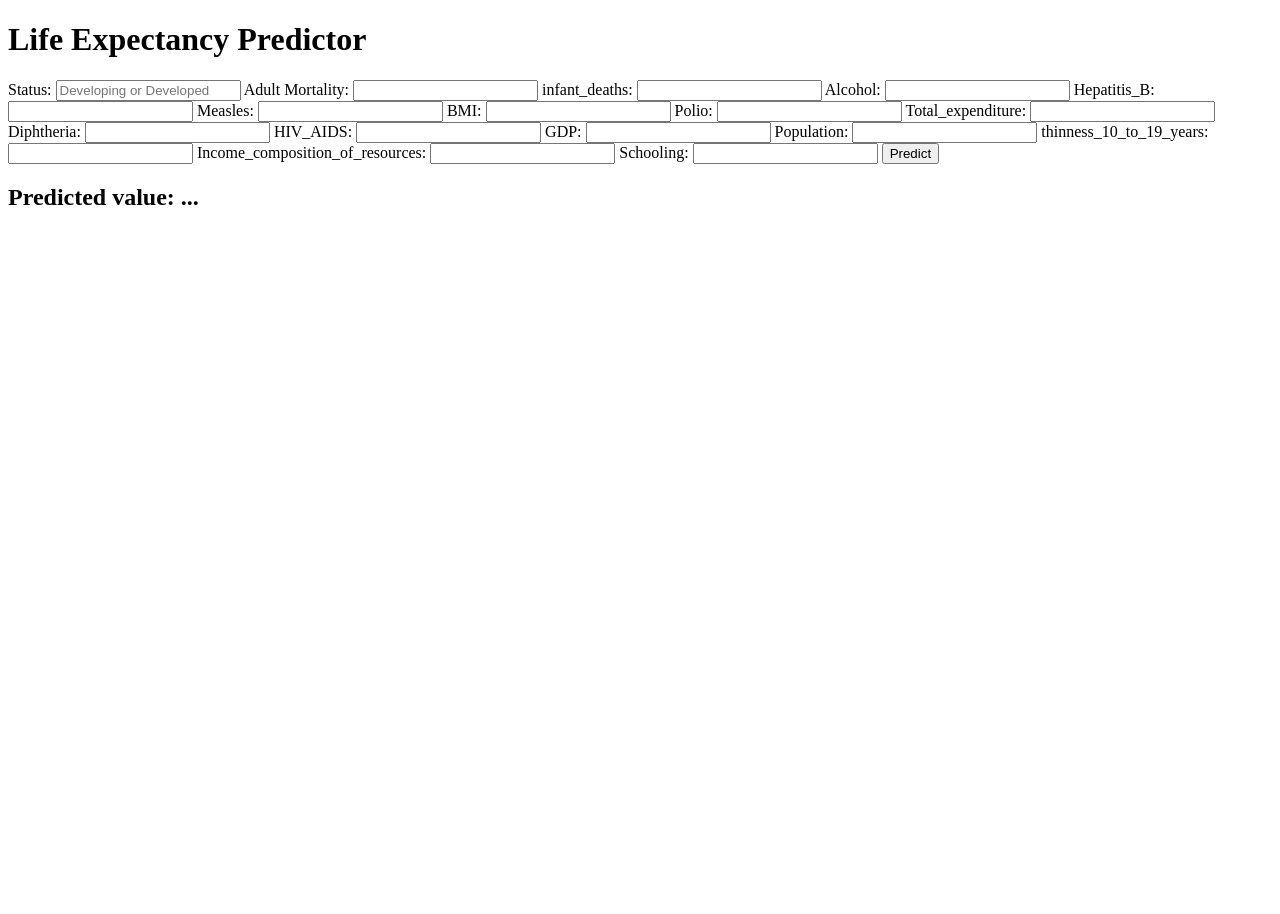
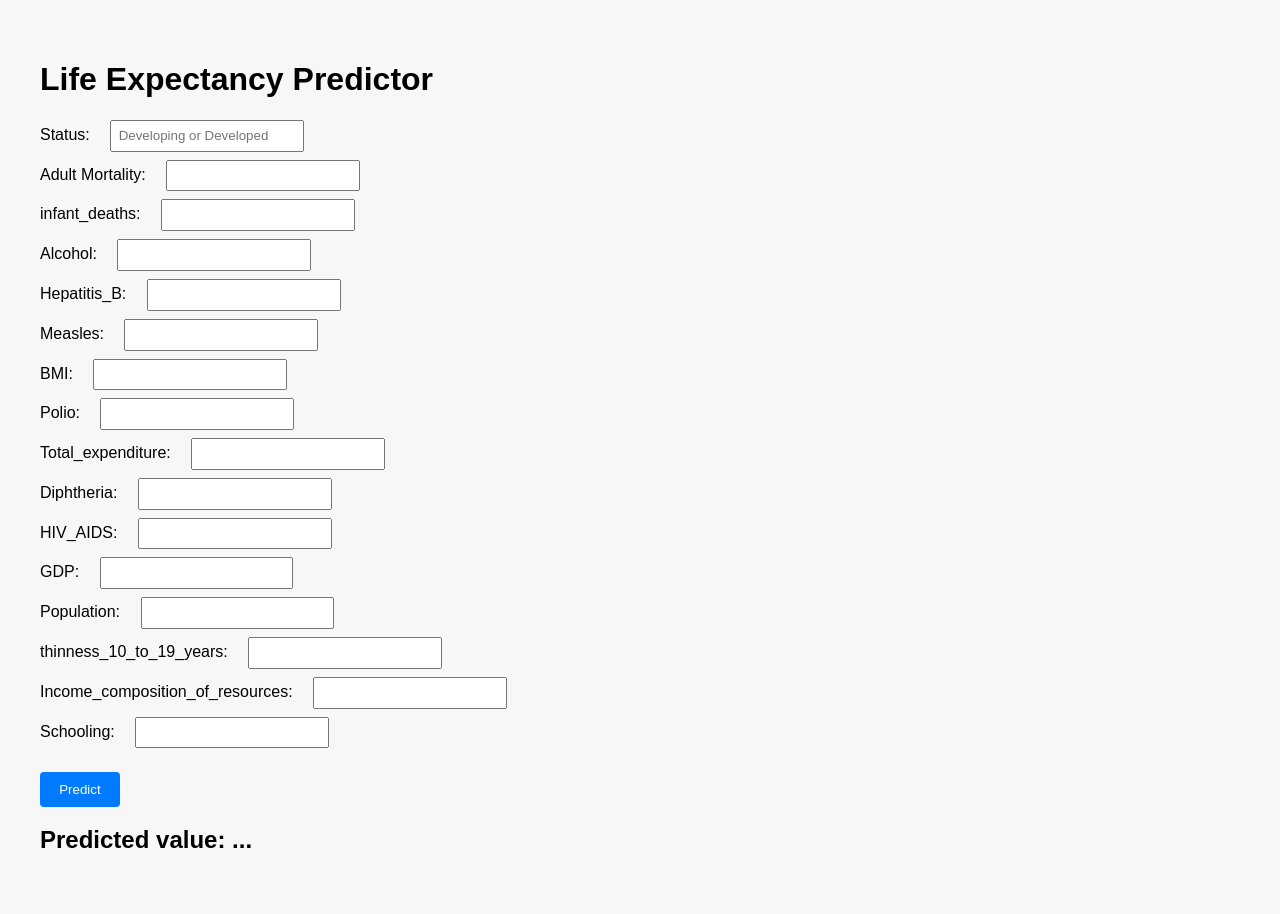
Before and after one commit to MazenHisham1/Life-Expectancy, a Flask app: page / in a window 1280 px wide. Before the commit the page ends 205 px from the top, so only its background shows below. Run offline with Flask 3, Linux system fonts and the light colour scheme; parts of the project's set-up code (start-up, migrations or seed data) failed here and were passed over.

Commit message:
Update style.css

```diff
--- a/static/style.css
+++ b/static/style.css
@@ -1,14 +1,29 @@
-select {
-  padding: 10px 12px;
-  border: 1px solid #ccc;
-  border-radius: 8px;
-  font-size: 0.95rem;
-  background: #fafafa;
-  transition: border 0.3s ease;
+body {
+  font-family: Arial, sans-serif;
+  padding: 2rem;
+  background: #f7f7f7;
 }
-select:focus {
-  border-color: #ff4c4c;
-  background: white;
-  box-shadow: 0 0 0 3px rgba(255, 76, 76, 0.1);
-  outline: none;
+
+label {
+  display: block;
+  margin: 0.5rem 0;
 }
+
+input {
+  padding: 0.4rem;
+  margin-left: 1rem;
+}
+
+button {
+  padding: 0.6rem 1.2rem;
+  background: #007bff;
+  color: white;
+  border: none;
+  border-radius: 4px;
+  cursor: pointer;
+  margin-top: 1rem;
+}
+
+button:hover {
+  background: #0056b3;
+}
```
